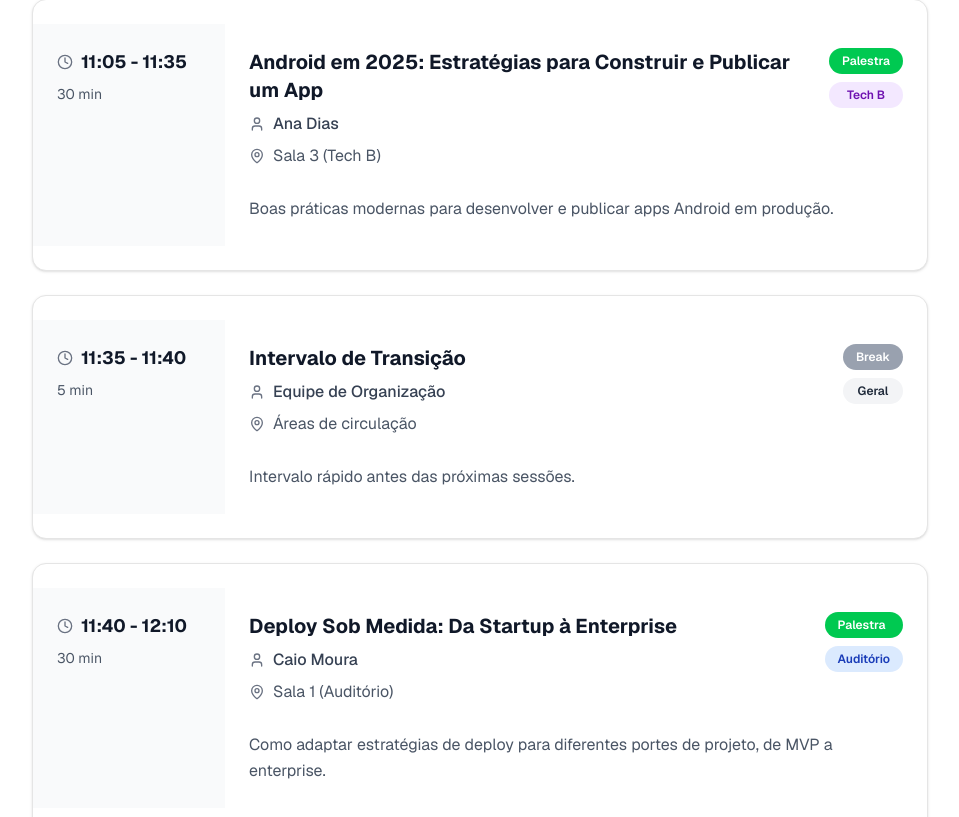
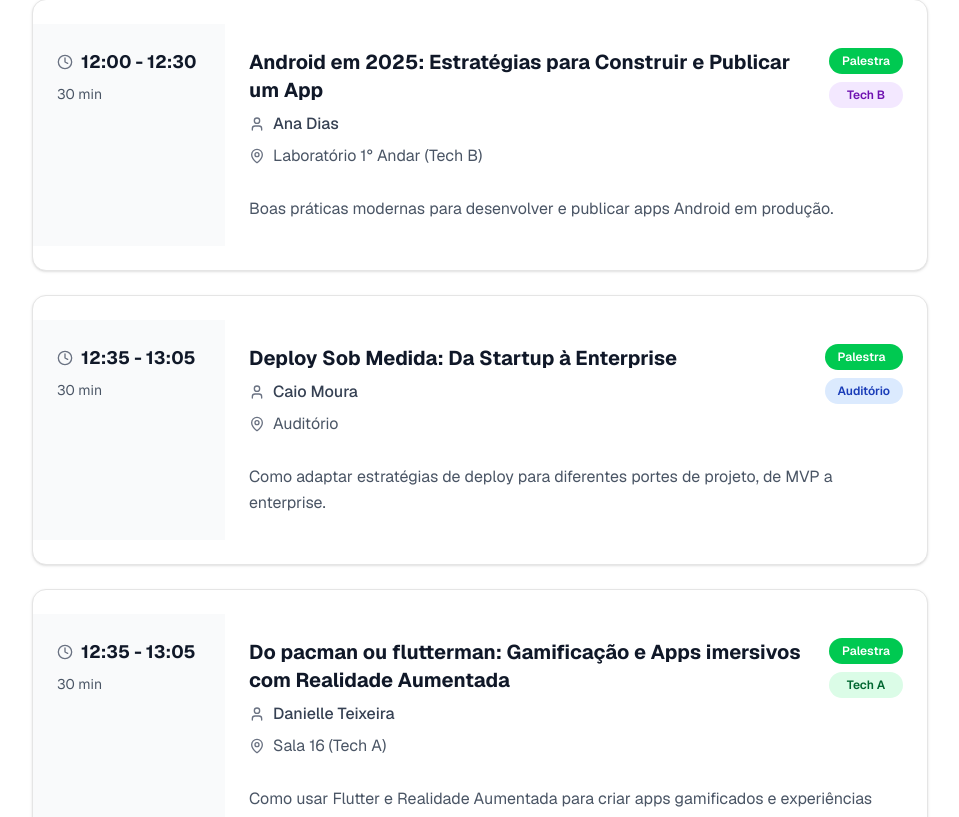
Before and after one commit to dannyserena/devfest-lauro, a Next.js app: page / in a window 1280 px wide. Shown: the part 7423-8240 px from the top of the page, without its empty margins (160-1119 px from the left). Built offline with nearby package versions, Linux system fonts and the light colour scheme.

Commit message:
fix: GDG25 - corrige horários e locais das palestras

```diff
--- a/components/agenda-section.tsx
+++ b/components/agenda-section.tsx
@@ -106,7 +106,7 @@ const agendaItems: AgendaItem[] = [
   },
   {
     id: "8",
-    time: "10:35 - 11:05",
+    time: "11:25 - 11:55",
     title: "Coffee Break (Manhã)",
     speaker: "Equipe de Organização",
     type: "break",
@@ -117,93 +117,82 @@ const agendaItems: AgendaItem[] = [
   },
   {
     id: "9",
-    time: "11:05 - 11:35",
+    time: "12:00 - 12:30",
     title:
       "Segurança Jurídica e Inovação: caminhos para desenvolver a partir do ecossistema regulado de Blockchain e Criptoativos",
     speaker: "Lucas Carapiá",
     type: "palestra",
     track: "auditorio",
-    location: "Sala 1 (Auditório)",
+    location: "Auditório",
     description:
       "Como a regulação em blockchain e cripto pode impulsionar inovação com segurança jurídica.",
     duration: "30 min",
   },
   {
     id: "10",
-    time: "11:05 - 11:35",
+    time: "12:00 - 12:30",
     title: "Análise e Gerenciamento de Dados com DuckDB",
     speaker: "Kaique Dias Pereira",
     type: "palestra",
     track: "techA",
-    location: "Sala 2 (Tech A)",
+    location: "Sala 16 (Tech A)",
     description:
       "Uso do DuckDB para explorar, analisar e padronizar dados de maneira eficiente.",
     duration: "30 min",
   },
   {
     id: "11",
-    time: "11:05 - 11:35",
+    time: "12:00 - 12:30",
     title: "Android em 2025: Estratégias para Construir e Publicar um App",
     speaker: "Ana Dias",
     type: "palestra",
     track: "techB",
-    location: "Sala 3 (Tech B)",
+    location: "Laboratório 1° Andar (Tech B)",
     description:
       "Boas práticas modernas para desenvolver e publicar apps Android em produção.",
     duration: "30 min",
   },
   {
-    id: "12",
-    time: "11:35 - 11:40",
-    title: "Intervalo de Transição",
-    speaker: "Equipe de Organização",
-    type: "break",
-    track: "geral",
-    location: "Áreas de circulação",
-    description: "Intervalo rápido antes das próximas sessões.",
-    duration: "5 min",
-  },
-  {
     id: "13",
-    time: "11:40 - 12:10",
+    time: "12:35 - 13:05",
     title: "Deploy Sob Medida: Da Startup à Enterprise",
     speaker: "Caio Moura",
     type: "palestra",
     track: "auditorio",
-    location: "Sala 1 (Auditório)",
+    location: "Auditório",
     description:
       "Como adaptar estratégias de deploy para diferentes portes de projeto, de MVP a enterprise.",
     duration: "30 min",
   },
   {
     id: "14",
-    time: "11:40 - 12:10",
+    time: "12:35 - 13:05",
     title:
       "Do pacman ou flutterman: Gamificação e Apps imersivos com Realidade Aumentada",
     speaker: "Danielle Teixeira",
     type: "palestra",
     track: "techA",
-    location: "Sala 2 (Tech A)",
+    location: "Sala 16 (Tech A)",
     description:
       "Como usar Flutter e Realidade Aumentada para criar apps gamificados e experiências imersivas.",
     duration: "30 min",
   },
   {
     id: "15",
-    time: "11:40 - 12:10",
+    time: "12:35 - 13:05",
     title:
       "Do Paradigma Imperativo ao Declarativo - Migrando o App do Android View para Jetpack Compose",
     speaker: "Ramon Mota",
     type: "palestra",
     track: "techB",
-    location: "Sala 3 (Tech B)",
+    location: "Laboratório 1° Andar (Tech B)",
     description:
       "Migração de aplicações Android clássicas para Jetpack Compose com foco em arquitetura e prática.",
     duration: "30 min",
   },
   {
     id: "16",
-    time: "12:10 - 13:40",
+    time: "13:10 - 14:10",
     title: "Almoço e Networking",
     speaker: "Equipe de Organização",
     type: "networking",
@@ -215,45 +204,45 @@ const agendaItems: AgendaItem[] = [
   },
   {
     id: "17",
-    time: "13:40 - 14:10",
+    time: "14:15 - 14:45",
     title:
       "Sem dados, sem inteligência: O verdadeiro motor da IA e do Machine Learning",
     speaker: "Loren Cavalcante",
     type: "palestra",
     track: "auditorio",
-    location: "Sala 1 (Auditório)",
+    location: "Auditório",
     description:
       "Por que dados de qualidade são a base real para projetos de IA e Machine Learning.",
     duration: "30 min",
   },
   {
     id: "18",
-    time: "13:40 - 14:10",
+    time: "14:15 - 14:45",
     title:
       "Do Zero ao Lançamento: Como construir um software de sucesso para o varejo",
     speaker: "Elienaide Machado",
     type: "palestra",
     track: "techA",
-    location: "Sala 2 (Tech A)",
+    location: "Sala 16 (Tech A)",
     description:
       "Lições práticas de produto, mercado e tecnologia a partir do case Themis Lojas.",
     duration: "30 min",
   },
   {
     id: "19",
-    time: "13:40 - 14:10",
+    time: "14:15 - 15:15",
     title: "Build with ADK: Construindo Agentes de IA",
     speaker: "Ives Túlio",
     type: "workshop",
     track: "techB",
-    location: "Sala 3 (Tech B)",
+    location: "Laboratório 1° Andar (Tech B)",
     description:
       "Introdução prática à construção de agentes de IA utilizando o Agent Development Kit do Google.",
-    duration: "30 min",
+    duration: "60 min",
   },
   {
     id: "20",
-    time: "14:10 - 14:15",
+    time: "14:45 - 14:50",
     title: "Intervalo de Transição",
     speaker: "Equipe de Organização",
     type: "break",
@@ -264,33 +253,33 @@ const agendaItems: AgendaItem[] = [
   },
   {
     id: "21",
-    time: "14:15 - 14:45",
+    time: "14:55 - 15:20",
     title:
       "A transformação digital não é exclusividade dos times tech. Ela acontece onde a estratégia encontra a ferramenta certa",
     speaker: "Tainah Teixeira",
     type: "palestra",
     track: "auditorio",
-    location: "Sala 1 (Auditório)",
+    location: "Auditório",
     description:
       "Como profissionais de áreas de negócio podem liderar iniciativas de transformação digital usando dados.",
     duration: "30 min",
   },
   {
     id: "22",
-    time: "14:15 - 14:45",
+    time: "14:55 - 15:20",
     title:
       "Conventional Commits: Facilitando colaboração e versionamento com commits estruturados",
     speaker: "Lucas Lion",
     type: "palestra",
     track: "techA",
-    location: "Sala 2 (Tech A)",
+    location: "Sala 16 (Tech A)",
     description:
       "Como padronizar mensagens de commit para melhorar colaboração, versionamento e automação.",
     duration: "30 min",
   },
   {
     id: "23",
-    time: "14:45 - 14:50",
+    time: "15:20 - 15:25",
     title: "Intervalo de Transição",
     speaker: "Equipe de Organização",
     type: "break",
@@ -301,44 +290,44 @@ const agendaItems: AgendaItem[] = [
   },
   {
     id: "24",
-    time: "14:50 - 15:20",
+    time: "15:25 - 15:55",
     title: "Construindo ReFi com Blockchain",
     speaker: "Phil",
     type: "palestra",
     track: "auditorio",
-    location: "Sala 1 (Auditório)",
+    location: "Auditório",
     description:
       "Como criar soluções em Finanças Regenerativas (ReFi) usando blockchain para impacto ambiental e social.",
     duration: "30 min",
   },
   {
     id: "25",
-    time: "14:50 - 15:20",
+    time: "15:25 - 15:55",
     title: "Aplicando LLMs em projetos reais: Um agente de IA via WhatsApp",
     speaker: "Breno Holanda",
     type: "palestra",
     track: "techA",
-    location: "Sala 2 (Tech A)",
+    location: "Sala 16 (Tech A)",
     description:
       "Arquitetura de um agente de IA que responde em linguagem natural via WhatsApp integrado a banco de dados.",
     duration: "30 min",
   },
   {
     id: "26",
-    time: "14:50 - 15:20",
+    time: "15:25 - 15:55",
     title:
       "Acessibilidade visual com Android Compose: contraste, escala de texto e boas práticas",
     speaker: "Yan Falcão",
     type: "palestra",
     track: "techB",
-    location: "Sala 3 (Tech B)",
+    location: "Laboratório 1° Andar (Tech B)",
     description:
       "Como garantir acessibilidade visual em apps Android usando Jetpack Compose.",
     duration: "30 min",
   },
   {
     id: "27",
-    time: "15:20 - 15:50",
+    time: "16:00 - 16:30",
     title: "Coffee Break (Tarde)",
     speaker: "Equipe de Organização",
     type: "break",
@@ -349,24 +338,24 @@ const agendaItems: AgendaItem[] = [
   },
   {
     id: "28",
-    time: "15:50 - 16:30",
+    time: "16:35 - 17:15",
     title: "Devs que voam: A arte de construir equipes fora da curva",
     speaker: "Luiz Siqueira e Moises Falcão",
     type: "palestra",
     track: "auditorio",
-    location: "Sala 1 (Auditório)",
+    location: "Auditório",
     description:
       "Aprendizados práticos sobre formação de times de engenharia de alta performance.",
     duration: "40 min",
   },
   {
     id: "29",
-    time: "16:30 - 17:00",
+    time: "17:20 - 17:40",
     title: "Sorteios e Encerramento",
     speaker: "Equipe de Organização",
     type: "keynote",
     track: "geral",
-    location: "Sala 1 (Auditório)",
+    location: "Auditório",
     description:
       "Encerramento oficial do evento, agradecimentos e sorteio de brindes.",
     duration: "30 min",
```
